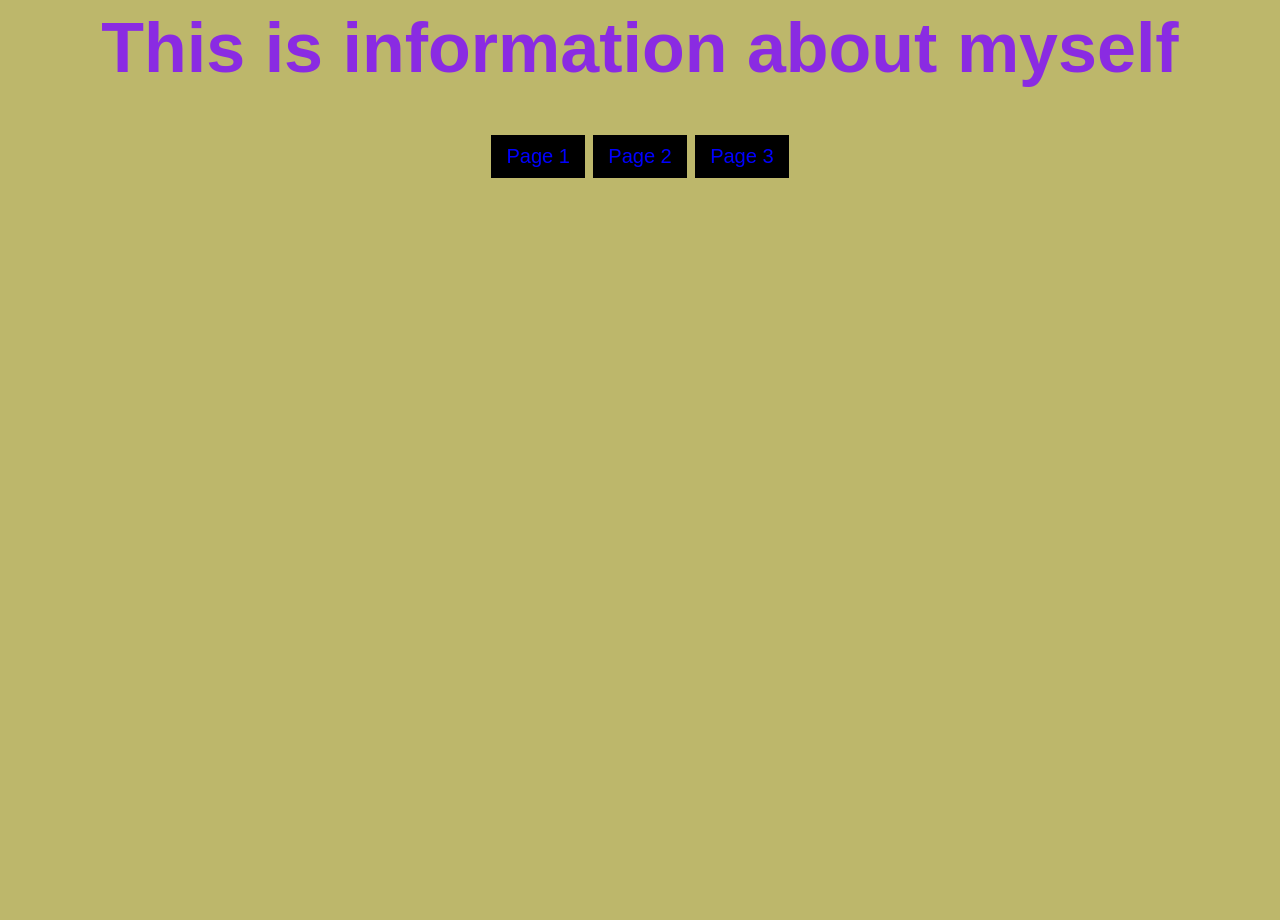
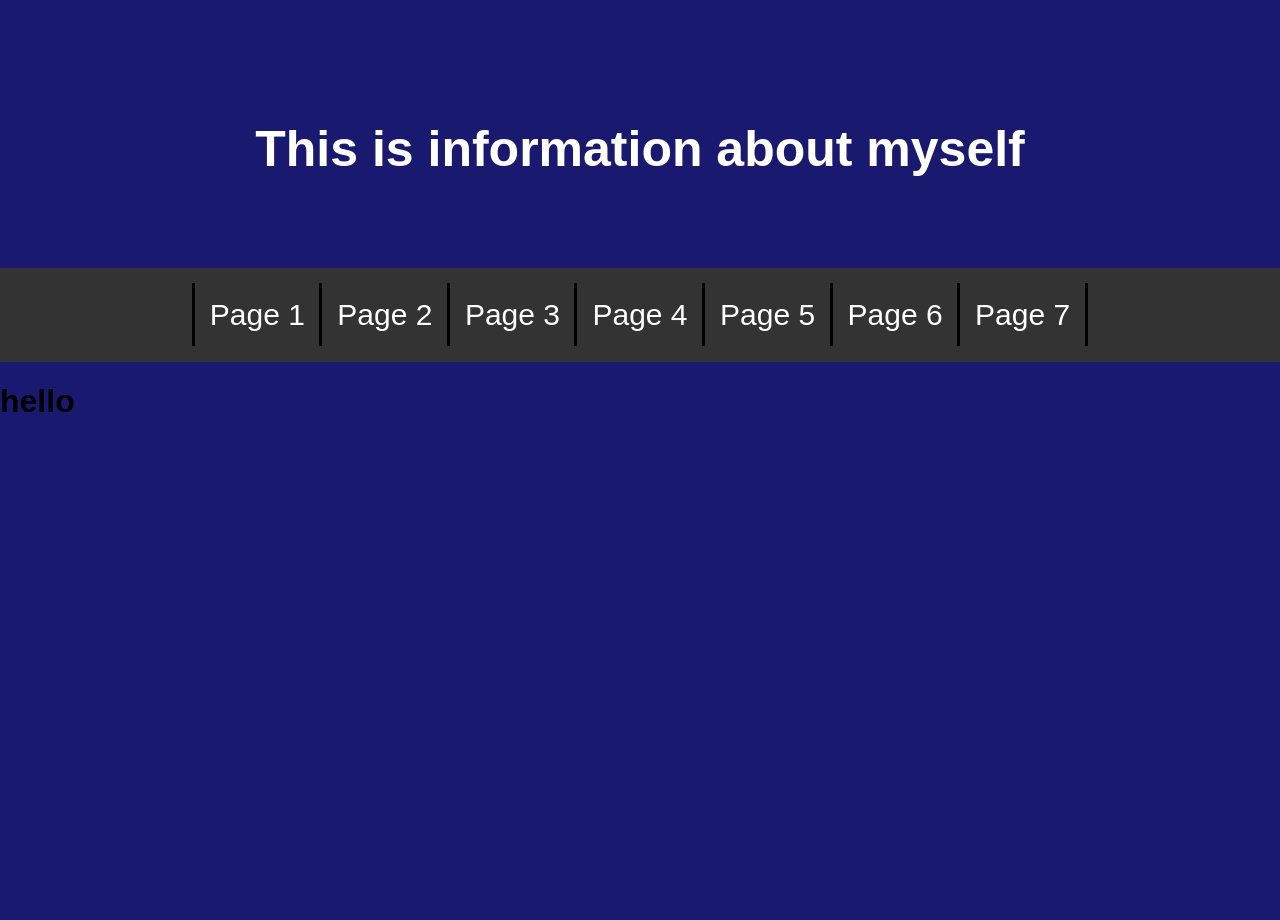
Before and after one commit to ikarkiel/First-Blog-MAYBE, a Django app: page / in a window 1280 px wide. Before the commit the page ends 178 px from the top, so only its background shows below. Run offline with Django 4.2, Linux system fonts and the light colour scheme.

Commit message:
animate
added few animations

```diff
--- a/personalblog/introduction/static/index/style.css
+++ b/personalblog/introduction/static/index/style.css
@@ -1,24 +1,81 @@
-h1{
-    color: blueviolet;
+@keyframes navbar-color-change{
+    0% {
+        background: midnightblue;
+      }
+      100% {
+        background: #333;
+}
+}
+@keyframes change-background {
+    0% {
+      background: #333;
+    }
+    100% {
+      background: midnightblue;
+    }
+
+}
+@keyframes change-color{
+    from{
+        color: #333;
+    }
+
+    to{
+        color: white;
+    }
+
+}
+#navigate ul{
+    list-style-type: none;
+    overflow: hidden;
+    background-color: #333;
+    padding: 30 30 30px;
+
+
+}
+#navigate li{
+    display: inline;
+    position: relative;
+}
+
+h2{
+    color: White;
     text-align: center;
-    font-size: 70px;
+    margin-top: 120px;
+    font-size: 50px;
 }
 #navigate{
 
     text-align: center;
+    margin: 7% 0 0px;
+
 }
 
-#navigate button{
-    position: relative;
+#navigate a{
+    position: fixed;
     top: 1%;
-    color: blue;
+    color: white;
     border: none;
-    margin: 0 2 0px;
-    font-size: 20px;
-    background-color: black;
-    padding: 10px 15px;
+    position: relative ;
+    font-size: 30px;
+    background-color: #333;
+    margin: 0 -4 0px;
+    padding: 15 15 15px;
+    border: 3px solid black;
+    border-top: none;
+    border-bottom: none;
+    text-decoration: none;
+
+
 }
+
 body{
-    background-color: darkkhaki;
+    background-color: midnightblue;
     font-family: sans-serif;
+    height: 100%;
+    width: 100%;
+    margin: 0;
+    padding: 0;
+    overflow: hidden;
+    animation: change-background 8s ease ;
 }
--- a/personalblog/introduction/templates/info/index.html
+++ b/personalblog/introduction/templates/info/index.html
@@ -7,12 +7,20 @@
     <title>Document</title>
 </head>
 <body>
-    <h1>This is information about myself</h1>
+    <h2>This is information about myself</h2>
     <div id="navigate">
-        <button onclick="{}">Page 1</button>
-        <button>Page 2</button>
-        <button>Page 3</button>
+       <ul>
+        <li><a href="{% url 'aboutme' %}">Page 1</a></li>
+        <li><a href="">Page 2</a></li>
+        <li><a href="">Page 3</a></li>
+        <li><a href="">Page 4</a></li>
+        <li><a href="">Page 5</a></li>
+        <li><a href="">Page 6</a></li>
+        <li><a href="">Page 7</a></li>
+       </ul>
     </div>
-
+    <div id="content">
+     <h1>hello</h1>
+    </div>
 </body>
 </html>
--- a/personalblog/introduction/urls.py
+++ b/personalblog/introduction/urls.py
@@ -4,8 +4,6 @@ from . import views
 
 urlpatterns = [
     path("", views.introduction, name="introduction"),
-    path("<str:name>", views.greet, name="greet"),
-    path("furkan", views.furkan, name="furkan"),
-    path("xd", views.xd, name="xd"),
+    path('aboutme/', views.aboutmyself, name='aboutme')
 
 ]
--- a/personalblog/introduction/views.py
+++ b/personalblog/introduction/views.py
@@ -9,7 +9,5 @@ def furkan(request):
     return HttpResponse("Hello, furkan!")
 def xd(request):
     return HttpResponse("xd")
-def greet(request, name):
-    return render(request, "info/greet.html",{
-        "name": name.capitalize()
-    })
+def aboutmyself(request):
+    return render(request,"info/aboutme.html")
```
Also changed, not shown: personalblog/introduction/templates/info/aboutme.html (added, +10 -0 lines).
